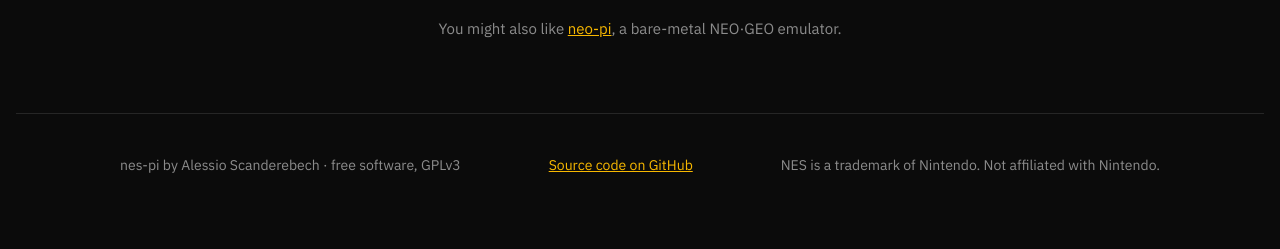
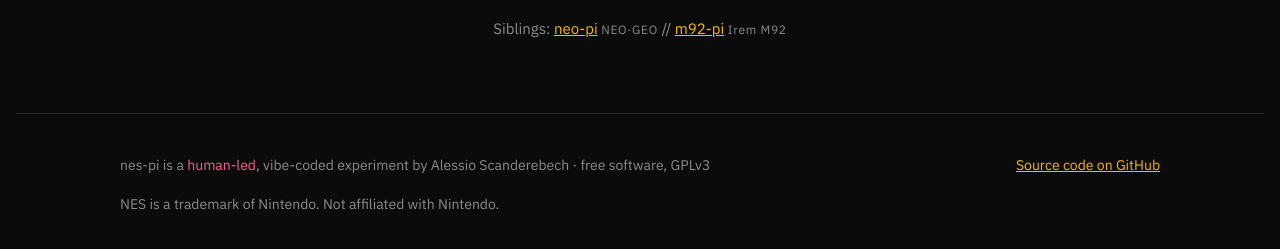
Before and after one commit to alessioscand/nes-pi, a plain HTML site: page docs/index.html in a window 1280 px wide. Shown: the part 2606-2855 px from the top of the page. Drawn offline with Linux system fonts and the light colour scheme; a web font is replaced by a local one.

Commit message:
Site: siblings, human-led
Co-Authored-By: Claude Opus 5.5 <noreply@anthropic.com>
Claude-Session: https://claude.ai/code/session_01LW2N7bwyrTdRKsDwXNSwyE

```diff
--- a/docs/index.html
+++ b/docs/index.html
@@ -287,6 +287,8 @@ code   { color: var(--white); }
 }
 .support p { color: var(--soft); }
 .support .footnote { margin-top: 0; color: var(--muted); }
+.support .footnote small { font-size: .8em; letter-spacing: .06em; }
+.human { color: var(--pink); }
 
 .footer {
   display: flex; flex-wrap: wrap; justify-content: space-between; gap: 16px;
@@ -407,13 +409,13 @@ code   { color: var(--white); }
   <div class="support narrow">
     <p>nes-pi is <strong>free</strong>. <a href="https://github.com/alessioscand/nes-pi">Learn more</a> about the project. If you enjoy it, you can buy me a <em lang="it">crema caffè</em> :)</p>
     <a class="button button-pink" href="https://paypal.me/alescandy" target="_blank" rel="noopener"><svg aria-hidden="true" width="14" height="12" viewBox="0 0 7 6" shape-rendering="crispEdges"><path d="M1 0h2v1h1V0h2v1h1v2h-1v1h-1v1h-1v1H3V5H2V4H1V3H0V1h1z" fill="#E40058"/></svg>Buy me a coffee</a>
-    <p class="footnote">You might also like <a href="https://alessioscand.github.io/neo-pi/">neo-pi</a>, a bare-metal NEO·GEO emulator.</p>
+    <p class="footnote">Siblings: <a href="https://alessioscand.github.io/neo-pi/">neo-pi</a> <small>NEO·GEO</small> // <a href="https://alessioscand.github.io/m92-pi/">m92-pi</a> <small>Irem M92</small></p>
   </div>
 </section>
 
 <footer class="band">
   <div class="footer wide">
-    <span>nes-pi by Alessio Scanderebech · free software, GPLv3</span>
+    <span>nes-pi is a <span class="human">human-led</span>, vibe-coded experiment by Alessio Scanderebech · free software, GPLv3</span>
     <a href="https://github.com/alessioscand/nes-pi">Source code on GitHub</a>
     <span>NES is a trademark of Nintendo. Not affiliated with Nintendo.</span>
   </div>
```
Also changed, not shown: dist/sd/README.txt, 1 other file.
